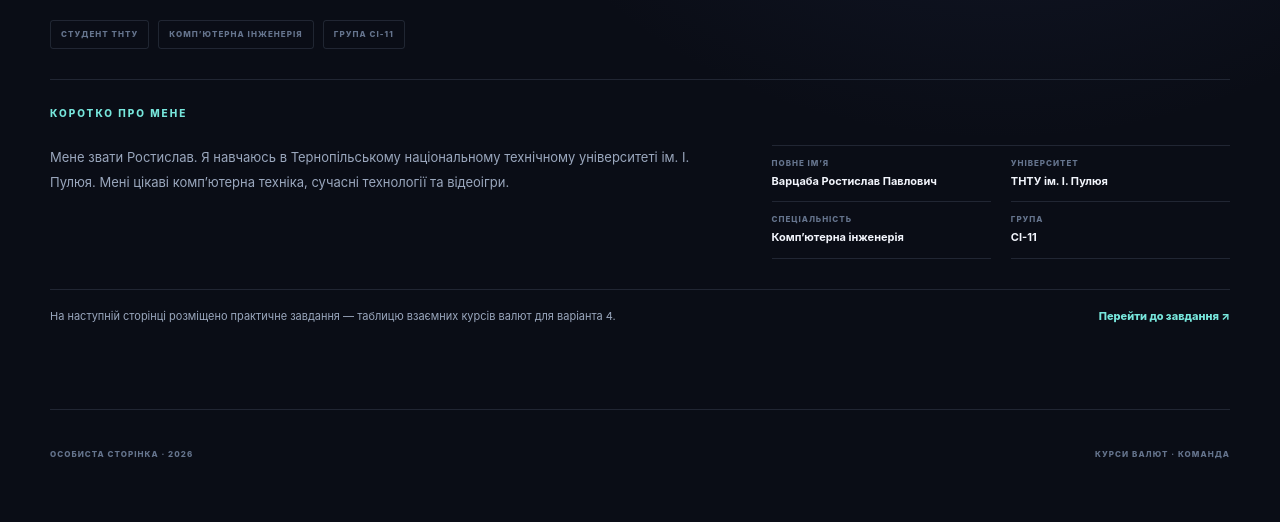
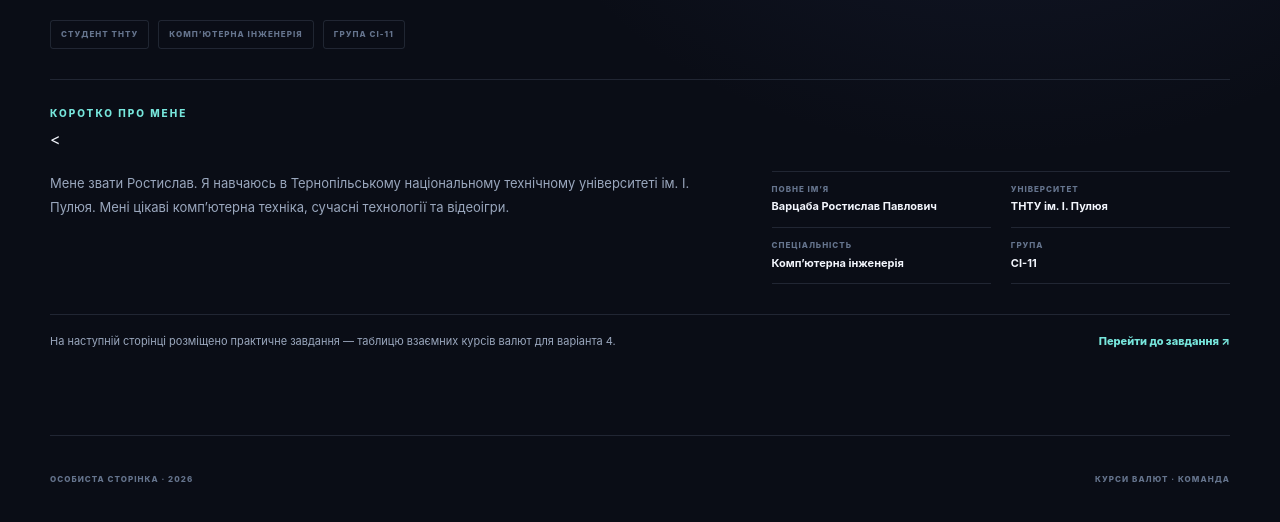
Before and after one commit to rostikk-good/oioioi, a plain HTML site: page index.html in a window 1280 px wide. Shown: the part 328-850 px from the top of the page. Before the commit the page ends 825 px from the top, so only its background shows below. Drawn offline with Linux system fonts and the light colour scheme.

Commit message:
Update index.html

```diff
--- a/index.html
+++ b/index.html
@@ -30,7 +30,7 @@
 
     <section class="home-author" aria-labelledby="about-title">
       <div class="home-section-heading">
-        <div><p class="eyebrow">КОРОТКО ПРО МЕНЕ</p></h2></div>
+        <div><p class="eyebrow">КОРОТКО ПРО МЕНЕ</p><</div>
       </div>
       <div class="home-author-grid">
         <p class="home-bio">Мене звати Ростислав. Я навчаюсь в  Тернопільському національному технічному університеті ім. І. Пулюя. Мені цікаві комп’ютерна техніка, сучасні технології та відеоігри.</p>
```
